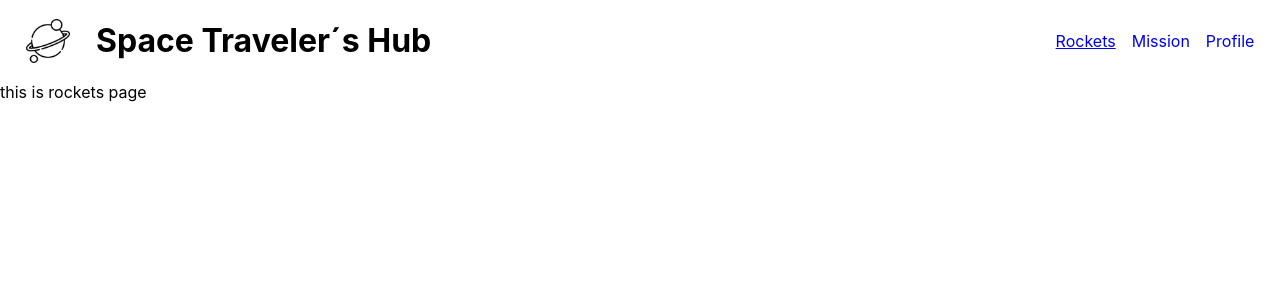
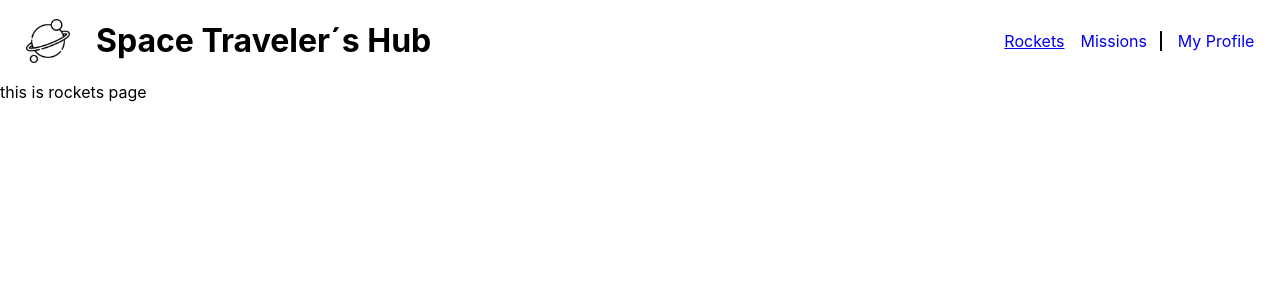
Before and after one commit to JuanDBta/spacex, a React (Create React App) app: page / in a window 1280 px wide. Shown: the top 300 px of the page. Built offline with nearby package versions, Linux system fonts and the light colour scheme.

Commit message:
Add redux folder structure and fix typo errors

```diff
--- a/src/App.js
+++ b/src/App.js
@@ -2,7 +2,7 @@ import React from 'react';
 import { Routes, Route } from 'react-router-dom';
 import Logo from './spacex-logo.png';
 import './App.css';
-import NAVBAR from './components/Navabar';
+import NAVBAR from './components/Navbar';
 import Profile from './components/Profile';
 import Rockets from './components/Rockets';
 import Mission from './components/Mission';
--- a/src/components/Navabar.js
+++ b/src/components/Navbar.js
@@ -6,8 +6,8 @@ function NAVBAR() {
   return (
     <nav className="navbar">
       <li><NavLink to="/">Rockets</NavLink></li>
-      <li><NavLink to="/Mission">Mission</NavLink></li>
-      <li><NavLink to="/Profile">Profile</NavLink></li>
+      <li className="missions"><NavLink to="/Mission">Missions</NavLink></li>
+      <li><NavLink to="/Profile">My Profile</NavLink></li>
     </nav>
   );
 }
--- a/src/style/nav.css
+++ b/src/style/nav.css
@@ -4,6 +4,7 @@ nav .active {
 
 li {
   list-style-type: none;
+  color: black;
 }
 
 li a {
@@ -14,3 +15,8 @@ nav {
   display: flex;
   gap: 1rem;
 }
+
+.missions {
+  border-right: 2px black solid;
+  padding-right: 1vw;
+}
```
Also changed, not shown: src/redux/rockets/rocketsSlice.js (added), src/redux/store.js (added), 1 other file (tests, documents, lock files or other folders).
